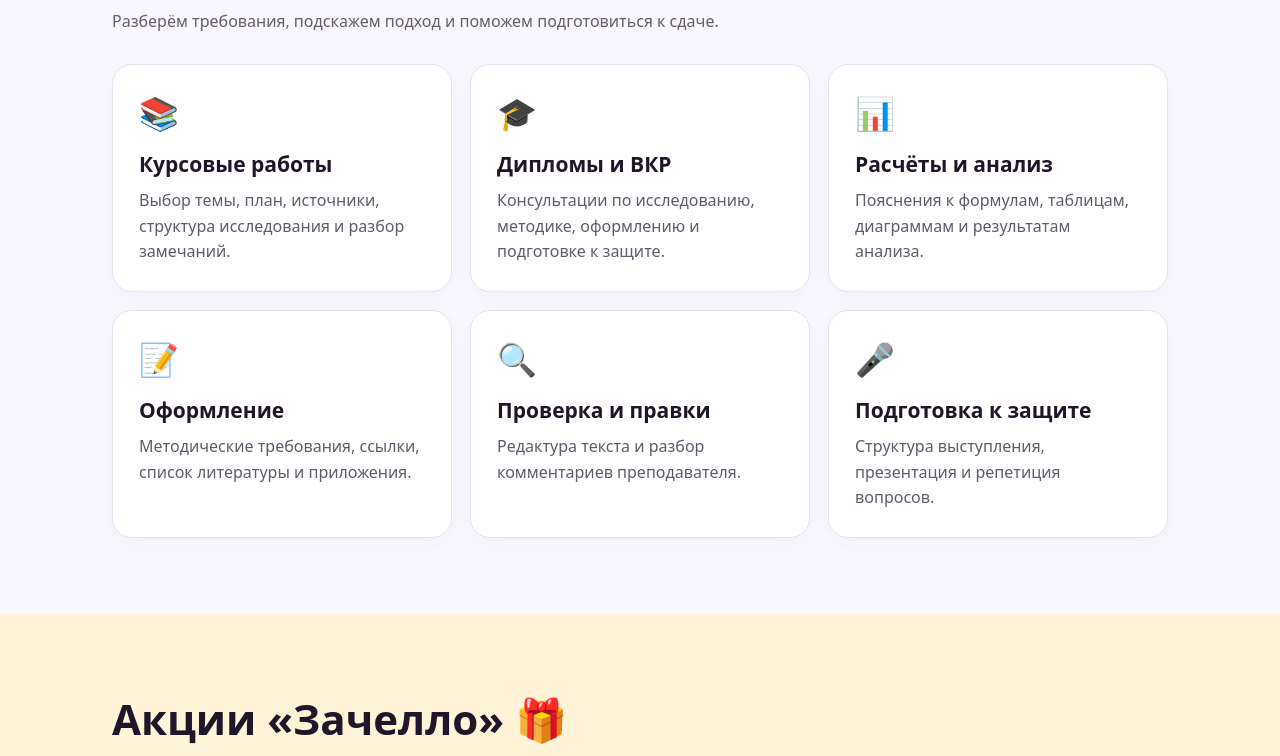
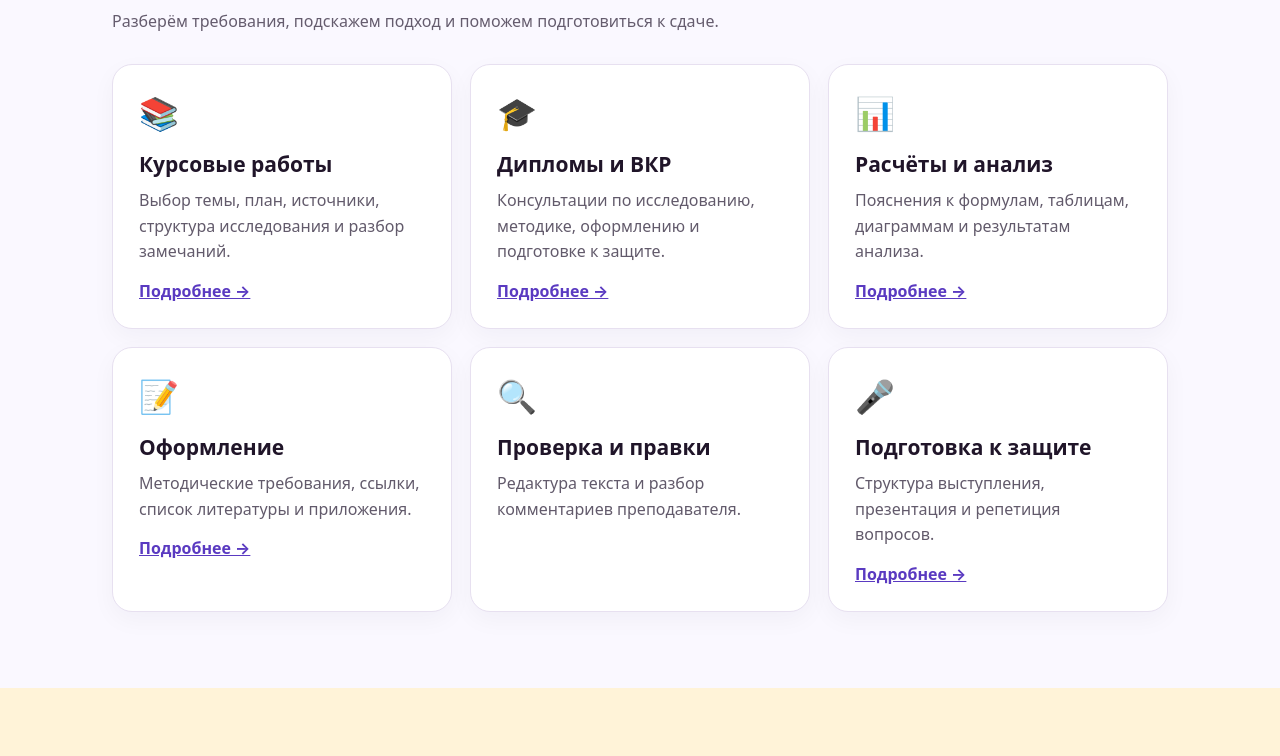
Before and after one commit to diplom-zachello/zachello, a plain HTML site: page index.html in a window 1280 px wide. Shown: the part 777-1533 px from the top of the page. Drawn offline with Linux system fonts and the light colour scheme.

Commit message:
Link service pages from homepage

```diff
--- a/index.html
+++ b/index.html
@@ -10,12 +10,12 @@
 <header class="dark"><div class="wrap"><div class="logo">ЗАЧЕЛЛ<b>О ✦</b></div><nav><a href="#services">Услуги</a><a href="#deals">Акции</a><a href="#contact">Контакты</a></nav></div></header>
 <main><div class="dark"><div class="wrap hero"><div class="eyebrow">Учёба без лишней паники ✨</div><h1>Сложно?<br><em>Зачелло!</em></h1><p>Консультации по курсовым, дипломам и ВКР, расчётам, оформлению и подготовке к защите. Разбираем сложное понятным языком.</p><a class="button" href="#contact">Обсудить задачу →</a></div></div>
 <section id="services"><div class="wrap"><h2>С чем поможем</h2><p class="sub">Разберём требования, подскажем подход и поможем подготовиться к сдаче.</p><div class="grid">
-<article class="card"><div class="icon">📚</div><h3>Курсовые работы</h3><p>Выбор темы, план, источники, структура исследования и разбор замечаний.</p></article>
-<article class="card"><div class="icon">🎓</div><h3>Дипломы и ВКР</h3><p>Консультации по исследованию, методике, оформлению и подготовке к защите.</p></article>
-<article class="card"><div class="icon">📊</div><h3>Расчёты и анализ</h3><p>Пояснения к формулам, таблицам, диаграммам и результатам анализа.</p></article>
-<article class="card"><div class="icon">📝</div><h3>Оформление</h3><p>Методические требования, ссылки, список литературы и приложения.</p></article>
+<article class="card"><div class="icon">📚</div><h3>Курсовые работы</h3><p>Выбор темы, план, источники, структура исследования и разбор замечаний.</p><a href="kursovye.html" style="display:inline-block;margin-top:15px;font-weight:700;color:#5a3ac1">Подробнее →</a></article>
+<article class="card"><div class="icon">🎓</div><h3>Дипломы и ВКР</h3><p>Консультации по исследованию, методике, оформлению и подготовке к защите.</p><a href="diplom-vkr.html" style="display:inline-block;margin-top:15px;font-weight:700;color:#5a3ac1">Подробнее →</a></article>
+<article class="card"><div class="icon">📊</div><h3>Расчёты и анализ</h3><p>Пояснения к формулам, таблицам, диаграммам и результатам анализа.</p><a href="raschety-analiz.html" style="display:inline-block;margin-top:15px;font-weight:700;color:#5a3ac1">Подробнее →</a></article>
+<article class="card"><div class="icon">📝</div><h3>Оформление</h3><p>Методические требования, ссылки, список литературы и приложения.</p><a href="oformlenie-gost.html" style="display:inline-block;margin-top:15px;font-weight:700;color:#5a3ac1">Подробнее →</a></article>
 <article class="card"><div class="icon">🔍</div><h3>Проверка и правки</h3><p>Редактура текста и разбор комментариев преподавателя.</p></article>
-<article class="card"><div class="icon">🎤</div><h3>Подготовка к защите</h3><p>Структура выступления, презентация и репетиция вопросов.</p></article>
+<article class="card"><div class="icon">🎤</div><h3>Подготовка к защите</h3><p>Структура выступления, презентация и репетиция вопросов.</p><a href="zashchita.html" style="display:inline-block;margin-top:15px;font-weight:700;color:#5a3ac1">Подробнее →</a></article>
 </div></div></section>
 <section class="deals" id="deals"><div class="wrap"><h2>Акции «Зачелло» 🎁</h2><p class="sub">Уточните условия и возможность применения предложения при обращении.</p><div class="grid">
 <article class="card deal"><strong>−10%</strong><h3>Первое знакомство</h3><p>Предложение для новых клиентов на первую консультационную услугу.</p><small>ПЕРВЫЙ10</small></article>
```
